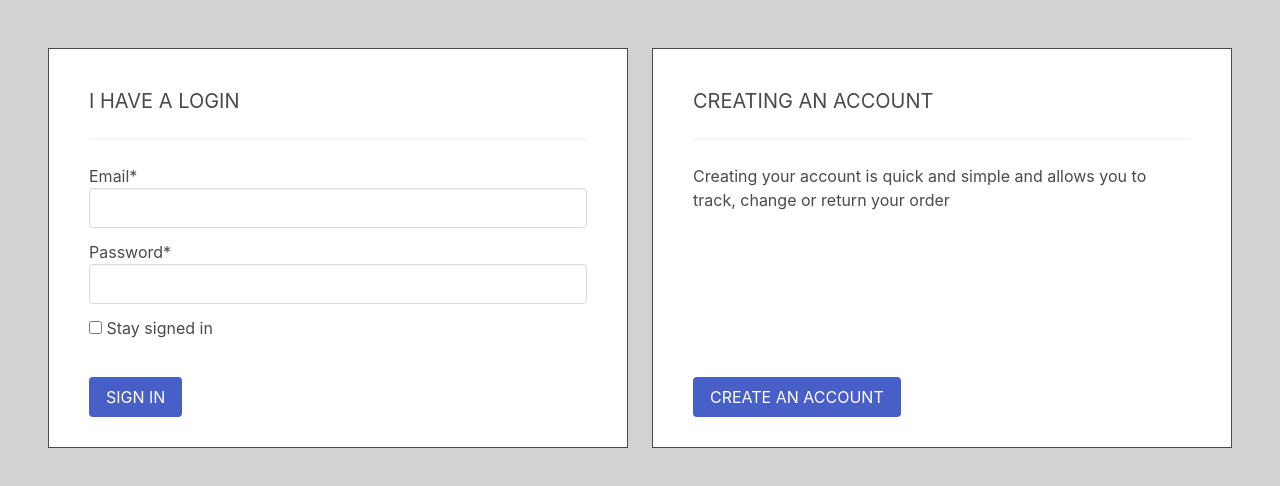
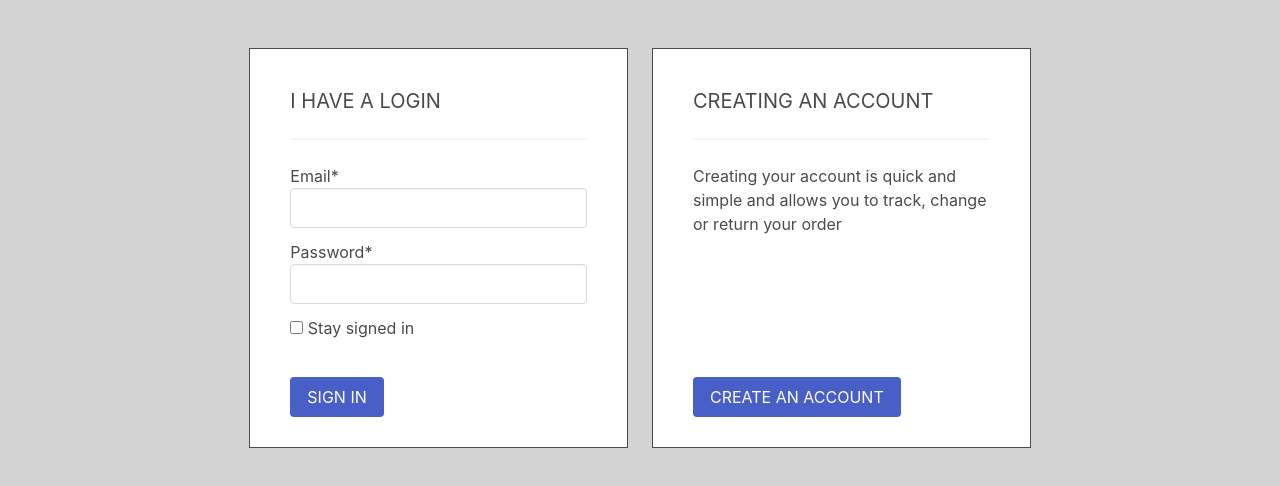
Before and after one commit to ChauLongLindaLe/sweaty-betty, a plain HTML site: page index.html in a window 1280 px wide. Drawn offline with nearby package versions, Linux system fonts and the light colour scheme.

Commit message:
column css

```diff
--- a/index.html
+++ b/index.html
@@ -15,8 +15,8 @@
     <body>
         <main>
             <section class="hero section is-fullheight ">
-                <div id="login-form" class="columns">
-                    <div class="column">
+                <div id="login-form" class="columns is-centered">
+                    <div class="column is-4 ">
                         <div class="login container">
                             <h3 class="subtitle is-uppercase">I have a login</h3>
                             <hr />
@@ -41,7 +41,7 @@
                             </form>
                         </div>
                     </div>
-                    <div class="column">
+                    <div class="column is-4 ">
                         <div class="register container">
                             <h3 class="subtitle is-uppercase">Creating an account</h3>
                             <hr />
```
